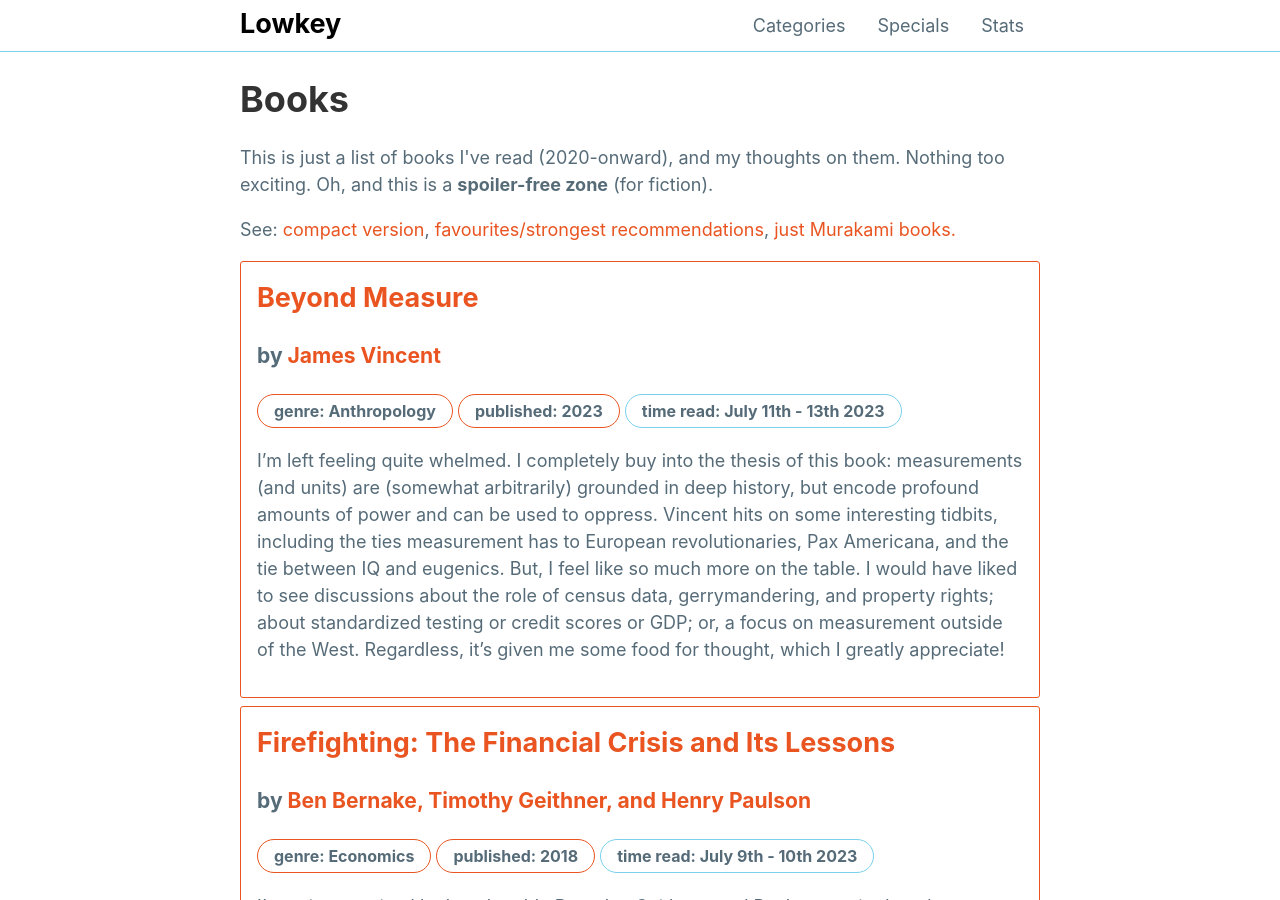
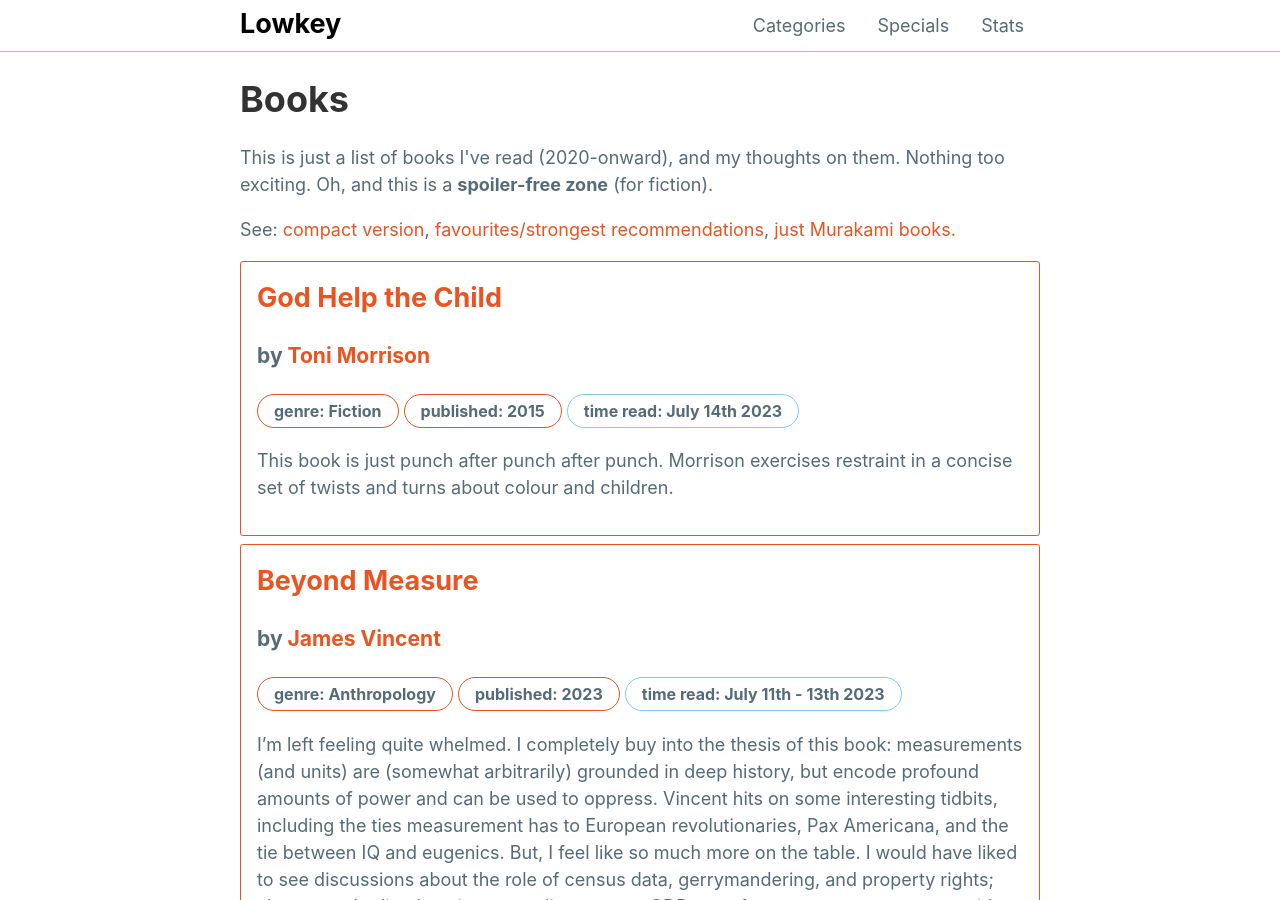
Before and after one commit to mattxwang/lowkey, a Jekyll site: the page built from stats/books.html, in a window 1280 px wide and 900 px high. Built offline with Jekyll 4.4.1, drawn with Linux system fonts in a browser that asks for light colours.

Commit message:
God help the child

```diff
--- a/_data/books.yml
+++ b/_data/books.yml
@@ -943,3 +943,11 @@ beyondmeasure:
   time_read: July 11th - 13th 2023
   thoughts: >
     I'm left feeling quite whelmed. I completely buy into the thesis of this book: measurements (and units) are (somewhat arbitrarily) grounded in deep history, but encode profound amounts of power and can be used to oppress. Vincent hits on some interesting tidbits, including the ties measurement has to European revolutionaries, Pax Americana, and the tie between IQ and eugenics. But, I feel like so much more on the table. I would have liked to see discussions about the role of census data, gerrymandering, and property rights; about standardized testing or credit scores or GDP; or, a focus on measurement outside of the West. Regardless, it's given me some food for thought, which I greatly appreciate!
+godhelpthechild:
+  title: God Help the Child
+  author: Toni Morrison
+  genre: Fiction
+  year_published: 2015
+  time_read: July 14th 2023
+  thoughts: >
+    This book is just punch after punch after punch. Morrison exercises restraint in a concise set of twists and turns about colour and children.
```
